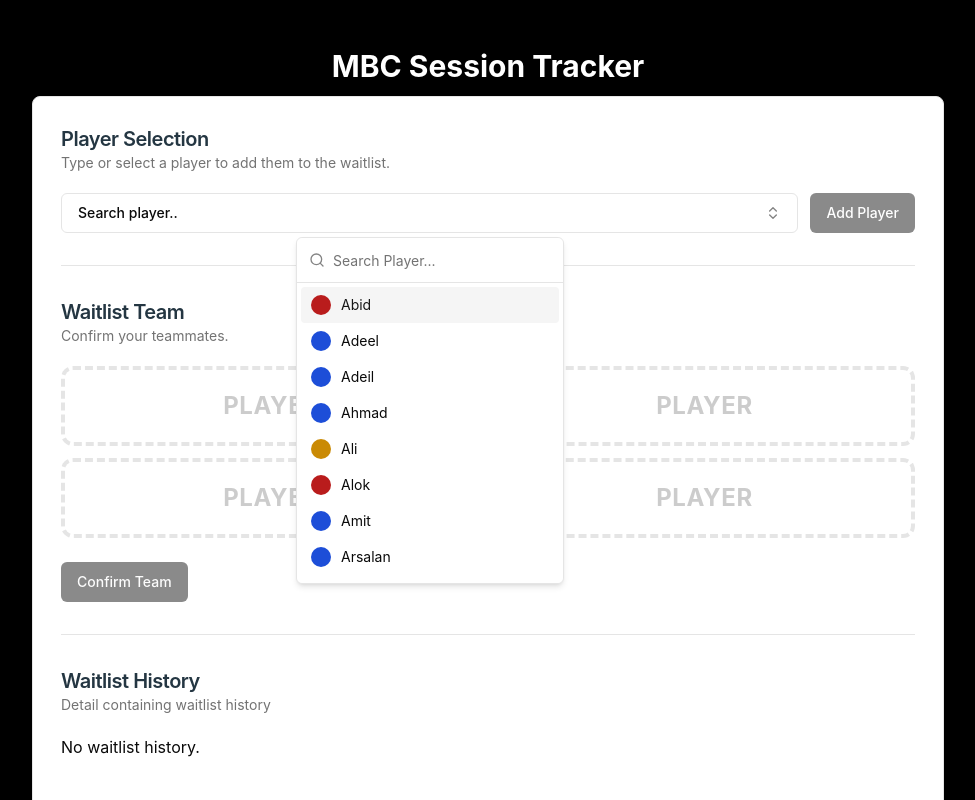
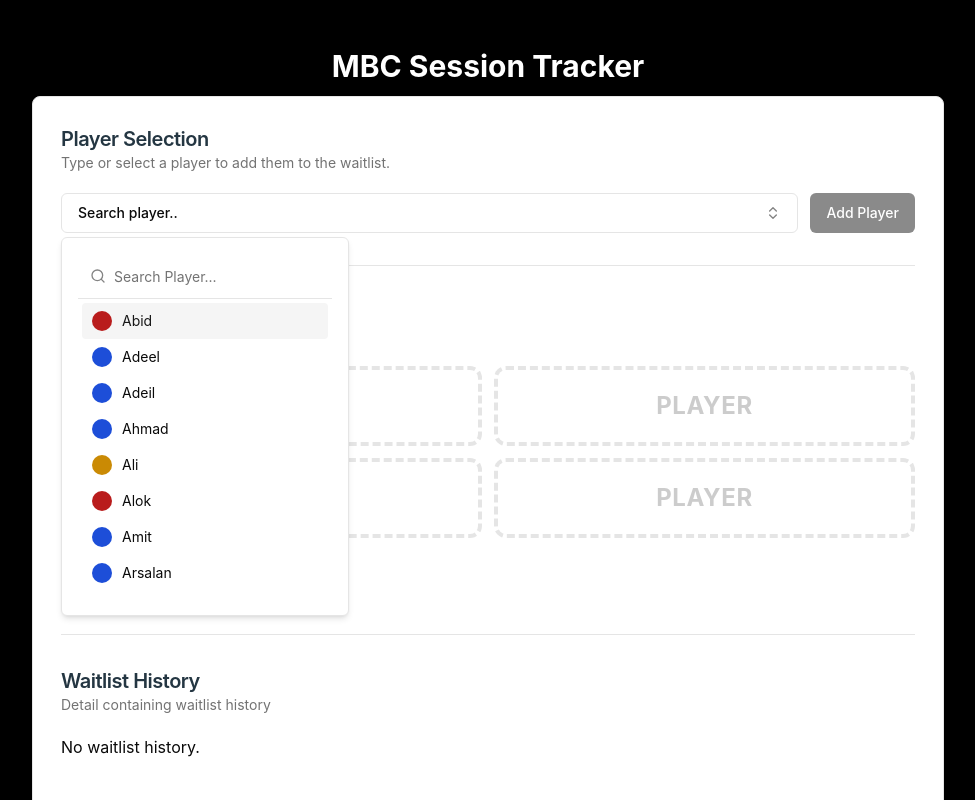
Before and after one commit to hiftikh/mbc_session_tracker, a React (Vite) app: page / in a window 1280 px wide. Both pictures are taken after a click on the button "Search player..". Shown: the top 800 px of the page, without its empty margins (152-1127 px from the left). Built offline with nearby package versions, Linux system fonts and the light colour scheme.

Commit message:
fixed popover width

```diff
--- a/src/components/AddPlayer.tsx
+++ b/src/components/AddPlayer.tsx
@@ -71,7 +71,7 @@ export default function AddPlayer() {
             <ChevronsUpDown className="ml-2 h-4 w-4 shrink-0 opacity-50" />
           </Button>
         </PopoverTrigger>
-        <PopoverContent className="w-full p-0">
+        <PopoverContent>
           <Command>
             <CommandInput placeholder="Search Player..." />
             <CommandList>
--- a/src/components/ui/command.tsx
+++ b/src/components/ui/command.tsx
@@ -13,7 +13,7 @@ const Command = React.forwardRef<
   <CommandPrimitive
     ref={ref}
     className={cn(
-      "flex h-full w-full flex-col overflow-hidden rounded-md bg-popover text-popover-foreground",
+      "flex h-full w-auto flex-col overflow-hidden rounded-md bg-popover text-popover-foreground",
       className
     )}
     {...props}
--- a/src/components/ui/popover.tsx
+++ b/src/components/ui/popover.tsx
@@ -10,7 +10,7 @@ const PopoverTrigger = PopoverPrimitive.Trigger;
 const PopoverContent = React.forwardRef<
   React.ElementRef<typeof PopoverPrimitive.Content>,
   React.ComponentPropsWithoutRef<typeof PopoverPrimitive.Content>
->(({ className, align = "center", sideOffset = 4, ...props }, ref) => (
+>(({ className, align = "start", sideOffset = 4, ...props }, ref) => (
   <PopoverPrimitive.Portal>
     <PopoverPrimitive.Content
       ref={ref}
```
